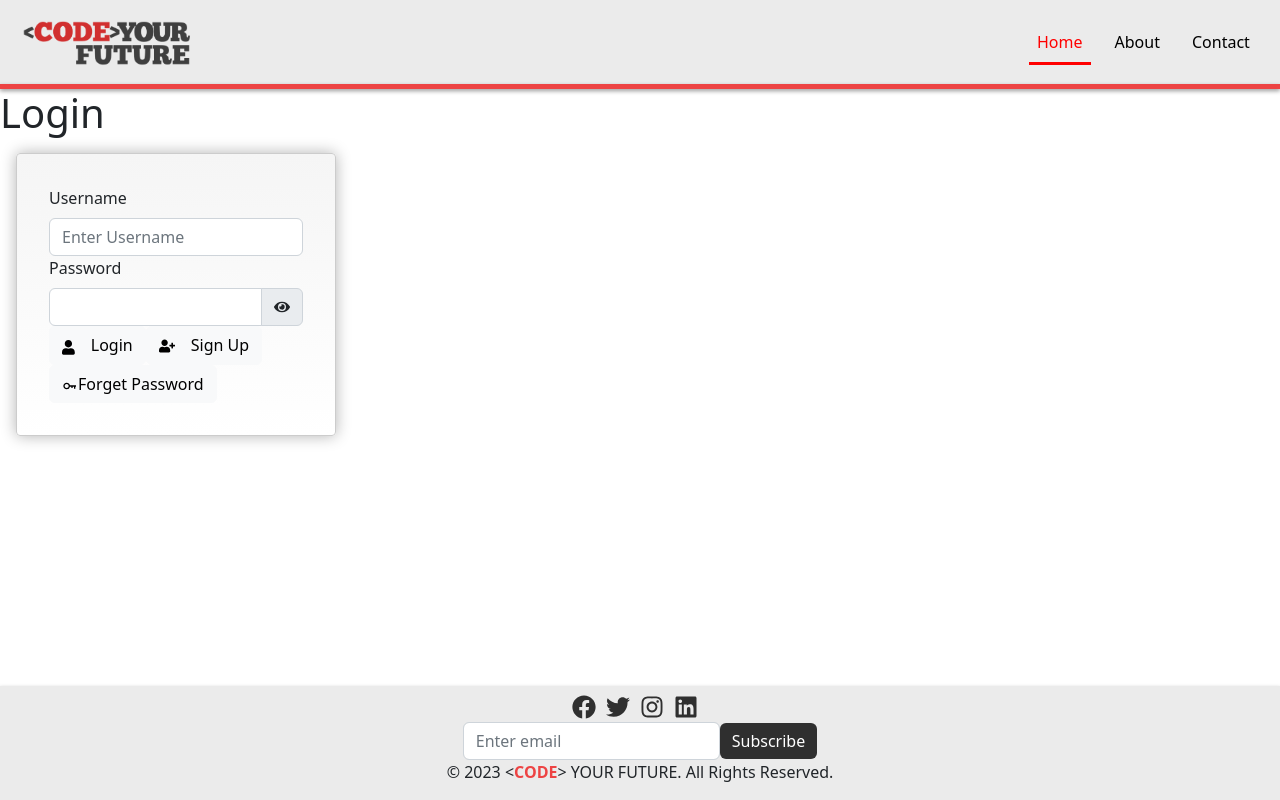
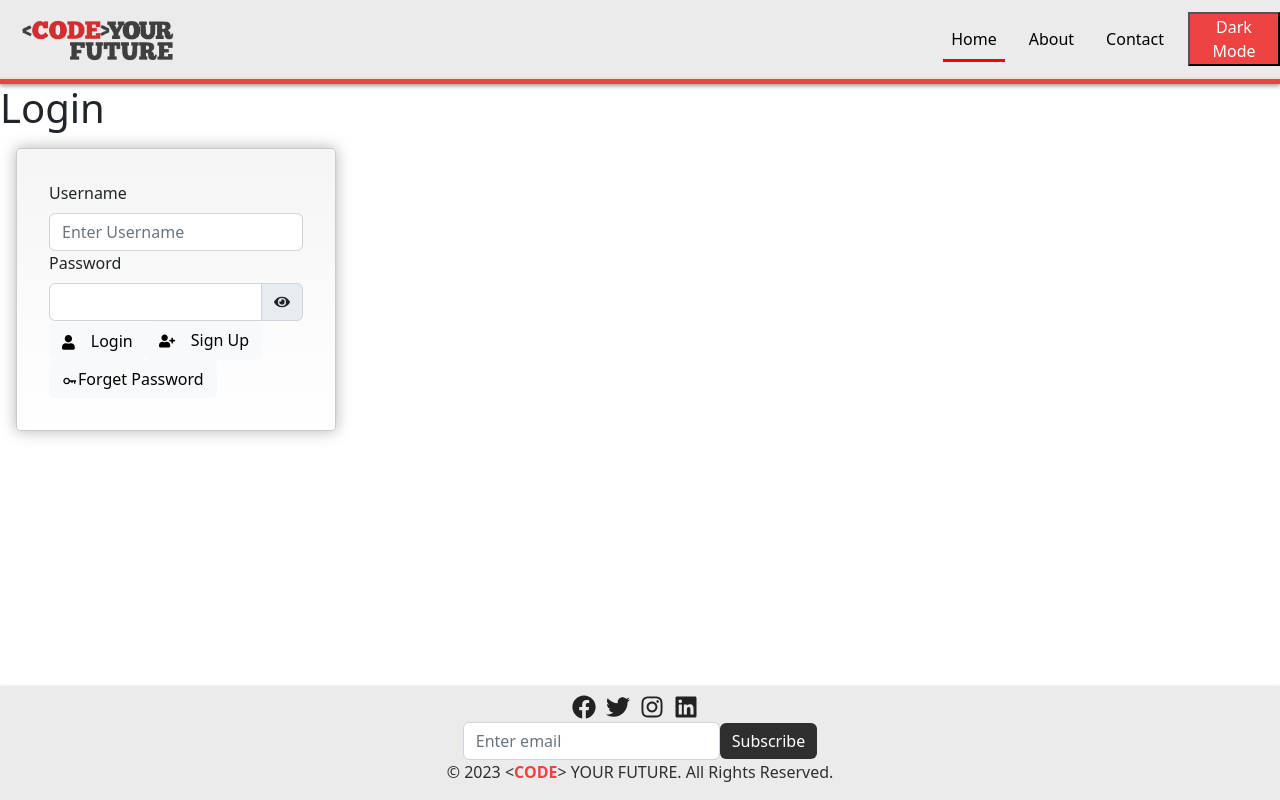
Before and after one commit to kawaMANMI/wm4_3_Final_Project, a React (Create React App) app in the folder client/: page / in a window 1280 px wide. Built offline with nearby package versions, Linux system fonts and the light colour scheme.

Commit message:
Dark mode added for header and footer

```diff
--- a/client/src/App.js
+++ b/client/src/App.js
@@ -1,4 +1,5 @@
 import { Route, Routes } from "react-router-dom";
+import { useState } from "react";
 import Header from "./pages/Header";
 import Footer from "./pages/Footer";
 import About from "./pages/About";
@@ -9,10 +10,16 @@ import Student from "./pages/Student";
 import Profile from "./pages/Profile";
 import LearningObjective from "./pages/LearningObjective";
 
-const App = () => (
+const App = () => {
+	const [isDarkMode, setIsDarkMode] = useState(false);
+	const handleDarkModeToggle = () => {
+		setIsDarkMode(!isDarkMode);
+	};
+	return (
 		<div>
-		<Header />
+			<Header isDarkMode={isDarkMode} onDarkModeToggle={handleDarkModeToggle} />
 			<Routes>
+				{/* <Route path="/" element={<LandingPage />} /> */}
 				<Route path="/" element={<Home />} />
 				<Route path="/about" element={<About />} />
 				<Route path="/contact" element={<Contact />} />
@@ -21,8 +28,9 @@ const App = () => (
 				<Route path="/student" element={<Student />} />
 				<Route path="skills" element={<LearningObjective />} />
 			</Routes>
-		<Footer />
+			<Footer isDarkMode={isDarkMode} onDarkModeToggle={handleDarkModeToggle} />
 		</div>
 	);
+}
 
 export default App;
--- a/client/src/pages/Footer.css
+++ b/client/src/pages/Footer.css
@@ -14,7 +14,6 @@
 	color: #2f2f2f;
 	font-size: 24px;
 	margin-right: 10px;
-	transition: transform 0.3s ease-in-out, box-shadow 0.3s ease-in-out;
 }
 
 .social-icons a:hover {
--- a/client/src/pages/Footer.js
+++ b/client/src/pages/Footer.js
@@ -3,23 +3,46 @@ import { Container, Form, Button } from "react-bootstrap";
 import { FaFacebook, FaTwitter, FaInstagram, FaLinkedin } from "react-icons/fa";
 import "./Footer.css";
 
-function Footer() {
+function Footer({ isDarkMode, onDarkModeToggle }) {
+	const footerStyle = isDarkMode
+		? {
+			backgroundColor: "#222",
+			color: "#fff",
+			boxShadow: "0 2px 4px rgba(255, 255, 255, 0.4)",
+		}
+		: {
+			backgroundColor: "rgb(235, 235, 235)",
+			color: "#2f2f2f",
+			boxShadow: "0 2px 4px rgba(0, 0, 0, 0.4)",
+		};
+	const socialIconsStyle = isDarkMode
+		? { color: "#fff" }
+		: { color: "#222" };
+	const subscribeButtonStyle = isDarkMode
+		? {
+			backgroundColor: "#fff",
+			color: "#222",
+		}
+		: {
+			backgroundColor: "#2f2f2f",
+			color: "#fff",
+		};
+
 	return (
-		<footer className="footer">
-
+		<footer className="footer" style={footerStyle}>
 			<Container>
 				<div className="d-flex justify-content-center align-items-center">
-					<div className="social-icons">
-						<a href="https://www.facebook.com/codeyourfuture.io/?locale=en_GB">
+					<div className="social-icons" style={socialIconsStyle}>
+						<a style={socialIconsStyle} href="https://www.facebook.com/codeyourfuture.io/?locale=en_GB">
 							<FaFacebook />
 						</a>
-						<a href="https://twitter.com/CodeYourFuture">
+						<a style={socialIconsStyle} href="https://twitter.com/CodeYourFuture">
 							<FaTwitter />
 						</a>
-						<a href="https://twitter.com/CodeYourFuture">
+						<a style={socialIconsStyle} href="https://twitter.com/CodeYourFuture">
 							<FaInstagram />
 						</a>
-						<a href="https://www.linkedin.com/company/codeyourfuture/">
+						<a style={socialIconsStyle} href="https://www.linkedin.com/company/codeyourfuture/">
 							<FaLinkedin />
 						</a>
 					</div>
@@ -29,9 +52,17 @@ function Footer() {
 				<Container>
 					<Form className="d-flex justify-content-center align-items-center">
 						<Form.Group controlId="formBasicEmail" className="mb-0">
-							<Form.Control type="email" placeholder="Enter email" />
+							<Form.Control
+								type="email"
+								placeholder="Enter email"
+								style={isDarkMode ? { backgroundColor: "#444" } : {}}
+							/>
 						</Form.Group>
-						<Button type="submit" className="subscribe-button ml-2">
+						<Button
+							type="submit"
+							className="subscribe-button ml-2"
+							style={subscribeButtonStyle}
+						>
 							Subscribe
 						</Button>
 					</Form>
--- a/client/src/pages/Header.css
+++ b/client/src/pages/Header.css
@@ -1,6 +1,10 @@
 .header-container {
 	/* box-shadow: 0 2px 4px rgba(0, 0, 0, 0.4); */
 	background-color: rgb(235, 235, 235);
+}
+
+.header-container.dark-mode {
+	background-color: #333;
 }
 
 .header_line {
@@ -9,8 +13,6 @@
 	background-color: #ed4343;
 	box-shadow: 0 2px 4px rgba(0, 0, 0, 0.4);
 }
-
-
 
 .logo-img {
 	width: 20%;
@@ -49,5 +51,6 @@
 
 .active-nav-link {
 	color: red;
+	color: #2f2f2f;
 	text-decoration: underline;
 }
--- a/client/src/pages/Header.js
+++ b/client/src/pages/Header.js
@@ -3,51 +3,100 @@ import { Navbar, Nav } from "react-bootstrap";
 import { NavLink, useNavigate } from "react-router-dom";
 import "./Header.css"; // Import the Header.css file with the additional styles
 import logo from "./logo_cyf.png";
+import logo2 from "./logo_cyf2.png";
 
-
-
-function Header() {
+function Header({ isDarkMode, onDarkModeToggle }) {
   const name = sessionStorage.getItem("name");
   const navigate = useNavigate();
   const [loggedIn, setLoggedIn] = useState(true);
+
   const handleLogout = () => {
     sessionStorage.clear();
     setLoggedIn(false);
     navigate("/");
     setLoggedIn(true);
-
   };
 
+
+
   return (
-    <div className="header-container">
+    <div
+      className="header-container"
+      style={{
+        backgroundColor: isDarkMode ? "#333" : "#EBEBEB",
+        color: isDarkMode ? "#FFF" : "#000",
+      }}
+    >
       <Navbar className="header-nav" expand="lg">
         <Navbar.Brand href="/">
-          <img src={logo} alt="Your Logo" className="logo-img" />
+          <img src={isDarkMode ? logo2 : logo} alt="Your Logo" className="logo-img" />
         </Navbar.Brand>
         <Navbar.Toggle aria-controls="basic-navbar-nav" />
         <Navbar.Collapse id="basic-navbar-nav">
           <Nav className="ml-auto">
-            <NavLink to="/" className="nav-link">
+            <NavLink
+              to="/"
+              className="nav-link"
+              style={{ color: isDarkMode ? "#FFF" : "#000" }}
+            >
               Home
             </NavLink>
-            <NavLink to="/about" className="nav-link">
+            <NavLink
+              to="/about"
+              className="nav-link"
+              style={{ color: isDarkMode ? "#FFF" : "#000" }}
+            >
               About
             </NavLink>
-            <NavLink to="/contact" className="nav-link">
+            <NavLink
+              to="/contact"
+              className="nav-link"
+              style={{ color: isDarkMode ? "#FFF" : "#000" }}
+            >
               Contact
             </NavLink>
-            {loggedIn && name !== '' && name !== null ? (
-              <NavLink to="/" onClick={handleLogout} className="nav-link">
+            {loggedIn && name !== "" && name !== null ? (
+              <NavLink
+                to="/"
+                onClick={handleLogout}
+                className="nav-link"
+                style={{ color: isDarkMode ? "#FFF" : "#000" }}
+              >
                 Logout
               </NavLink>
             ) : null}
-            {loggedIn && name !== '' && name !== null ? (<NavLink to="/user-profile" className="nav-link">
-              {name}
-            </NavLink>) : null}
+            {loggedIn && name !== "" && name !== null ? (
+              <NavLink
+                to="/user-profile"
+                className="nav-link"
+                style={{ color: isDarkMode ? "#FFF" : "#000" }}
+              >
+                {name}
+              </NavLink>
+            ) : null}
           </Nav>
         </Navbar.Collapse>
+        <button
+          className="mode-toggle-btn"
+          onClick={onDarkModeToggle}
+          style={{
+            backgroundColor: isDarkMode ? "#FFF" : "#ED4343",
+            color: isDarkMode ? "#000" : "#FFF",
+          }}
+        >
+          {isDarkMode ? "Light Mode" : "Dark Mode"}
+        </button>
       </Navbar>
-      <div className="header_line"></div>
+      <div
+        className="header_line"
+      // style={{
+      //   backgroundColor: isDarkMode ? "#FFF" : "#ED4343",
+      //   boxShadow: isDarkMode ? "none" : "0 2px 4px rgba(0, 0, 0, 0.4)",
+      // }}
+      >
+
+      </div>
+
     </div>
   );
 }
--- /dev/null
+++ b/client/src/pages/darkmode.css
@@ -0,0 +1,18 @@
+.header-container.light-mode {
+    --header-bg-color: #f8f9fa;
+    --header-text-color: #343a40;
+}
+
+.header-container.dark-mode {
+    --header-bg-color: #343a40;
+    --header-text-color: #f8f9fa;
+}
+
+.header-nav {
+    background-color: var(--header-bg-color);
+    color: var(--header-text-color);
+}
+
+.nav-link {
+    color: var(--header-text-color);
+}
```
Also changed, not shown: client/src/pages/logo_cyf2.png (added), 1 other file (tests, documents, lock files or other folders). Lines whose indentation alone changed are shown as unchanged.
